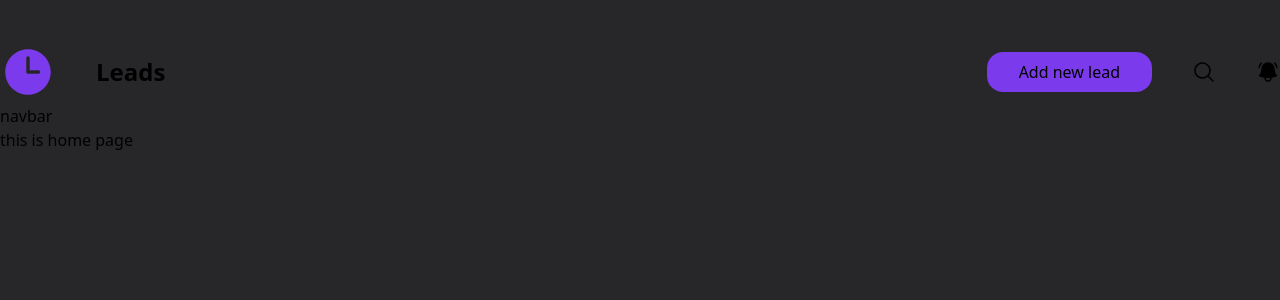
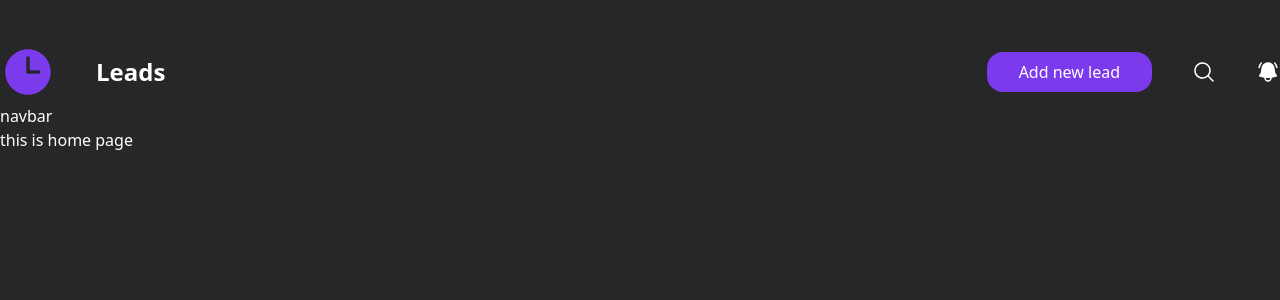
Before and after one commit to deniskorbakov/hack-track-front, a Vue app: page / in a window 1280 px wide. Shown: the top 300 px of the page. Built offline with nearby package versions, Linux system fonts and the light colour scheme.

Commit message:
fix: add style

```diff
--- a/src/assets/styles.css
+++ b/src/assets/styles.css
@@ -1,3 +1,7 @@
 @tailwind base;
 @tailwind components;
 @tailwind utilities;
+
+html {
+    @apply text-white
+}
```
